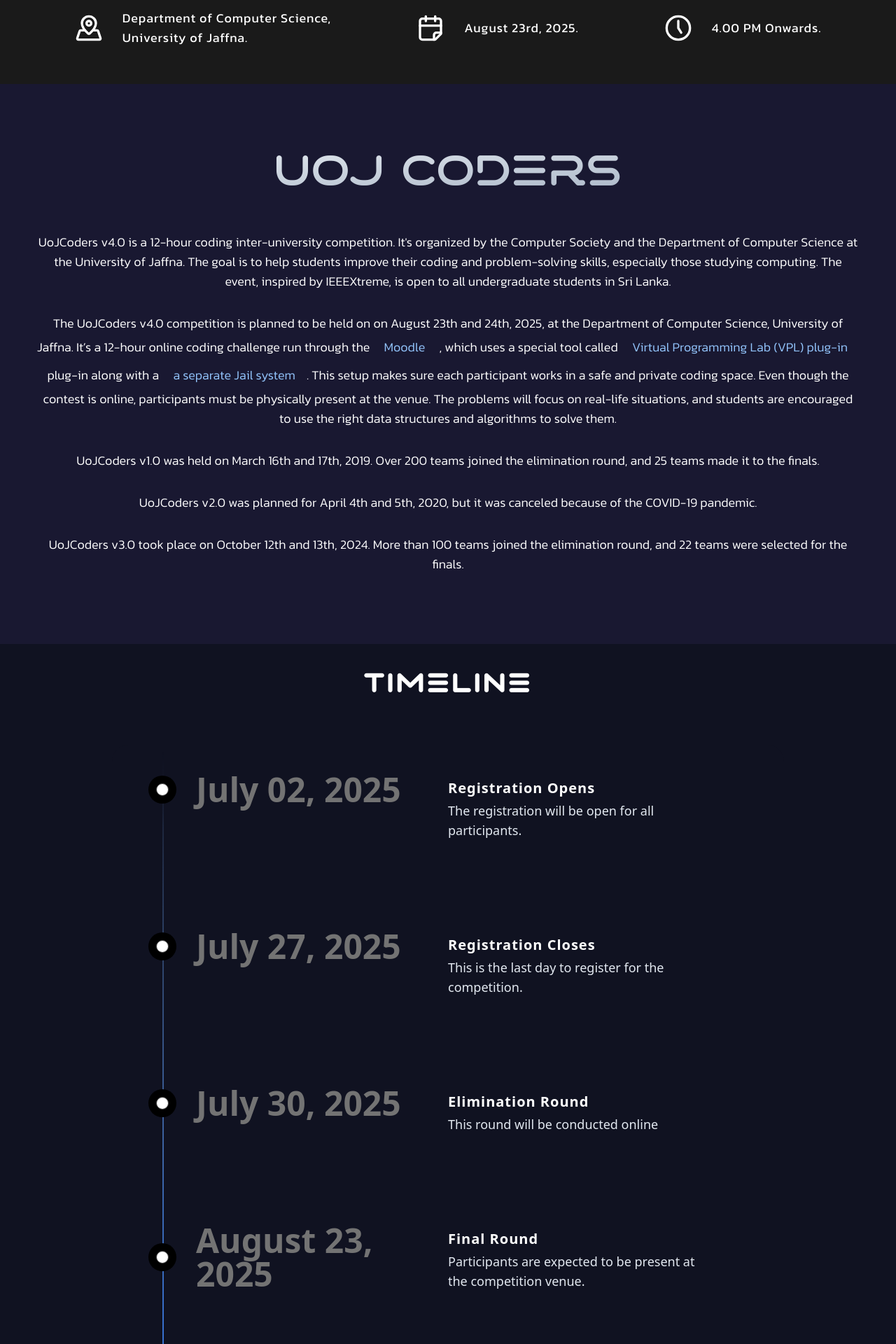
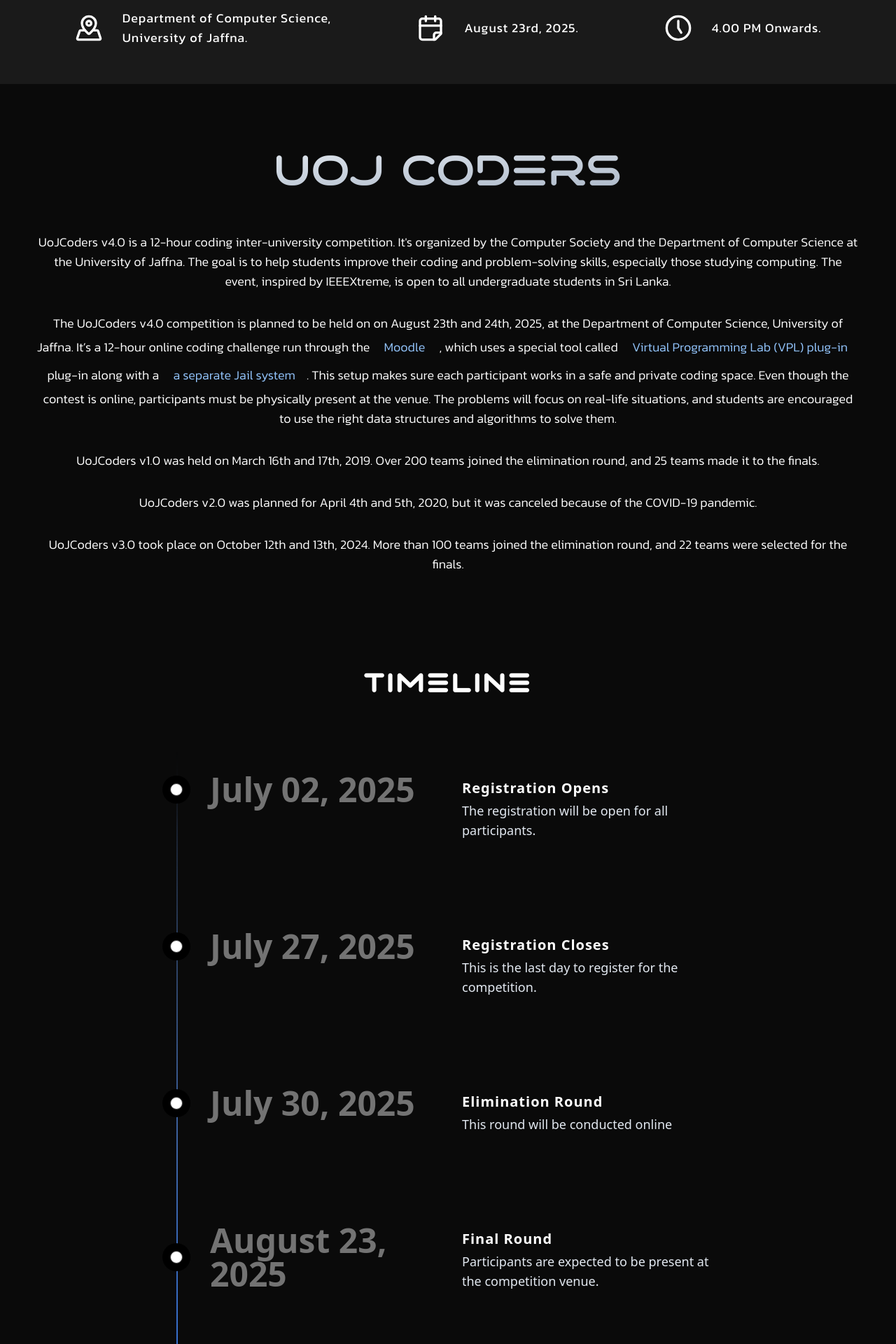
Before and after one commit to sanjaykirupaharan/uoj-coders-v4, a Next.js app: page / in a window 1280 px wide. Shown: the part 840-2760 px from the top of the page at 70% size. Built offline with nearby package versions, Linux system fonts and the light colour scheme.

Commit message:
fix: fix overall alignment issues

```diff
--- a/app/page.tsx
+++ b/app/page.tsx
@@ -20,7 +20,7 @@ export default function Home() {
       <EventDateTimeSection />
       <AboutSection />
       <TimelineSection />
-      <AwardsSection />
+      {/* <AwardsSection /> */}
       <RulesSection />
       <SponsorsSection />
       <ContactSection />
--- a/components/about-section.tsx
+++ b/components/about-section.tsx
@@ -24,7 +24,7 @@ const LinkButton: React.FC<LinkButtonProps> = ({ link, title }) => {
 
 export function AboutSection() {
   return (
-    <div id="about" className="bg-[#191831] h-fit md:h-screen flex items-center justify-center p-5">
+    <div id="about" className="bg-transparent h-fit md:h-screen flex items-center justify-center p-5">
 
       <div className="lg:p-8 w-screen ">
         <h1 className="mb-5 bg-gradient-to-br from-slate-100 to-slate-400 py-4 bg-clip-text font-varino text-center text-4xl lg:text-6xl font-medium text-transparent">
--- a/components/timeline-section.tsx
+++ b/components/timeline-section.tsx
@@ -5,11 +5,11 @@ import { Timeline } from "./ui/timeline";
 
 export function TimelineSection() {
   return (
-    <div className="bg-[#101221] w-full py-10 content-center" id="timeline">
-      <h1 className="font-varino text-xl lg:text-4xl text-center font-bold text-white mb-16 uppercase tracking-widest">
+    <div className="bg-transparent w-full py-10 content-center" id="timeline">
+      <h1 className="font-varino text-2xl lg:text-4xl text-center font-bold text-white mb-16 uppercase tracking-widest ">
         Timeline
       </h1>
-      <div className="w-11/12 lg:w-3/4 mx-auto">
+      <div className="w-screen lg:w-3/4 mx-auto">
         <Timeline data={timelineSteps} />
       </div>
     </div>
--- a/components/ui/timeline.tsx
+++ b/components/ui/timeline.tsx
@@ -34,7 +34,7 @@ export const Timeline = ({ data }: { data: TimelineEntry[] }) => {
 
   return (
     <div
-      className="w-full bg-[#101221] font-sans md:px-10 items-center place-items-center rounded-3xl"
+      className=" font-sans mx-5 md:px-10 items-center place-items-center rounded-3xl"
       ref={containerRef}>
       {/* <div className="max-w-7xl mx-auto py-20 px-4 md:px-8 lg:px-10">
         <h2 className="text-lg md:text-4xl mb-4 text-white max-w-4xl">
```
